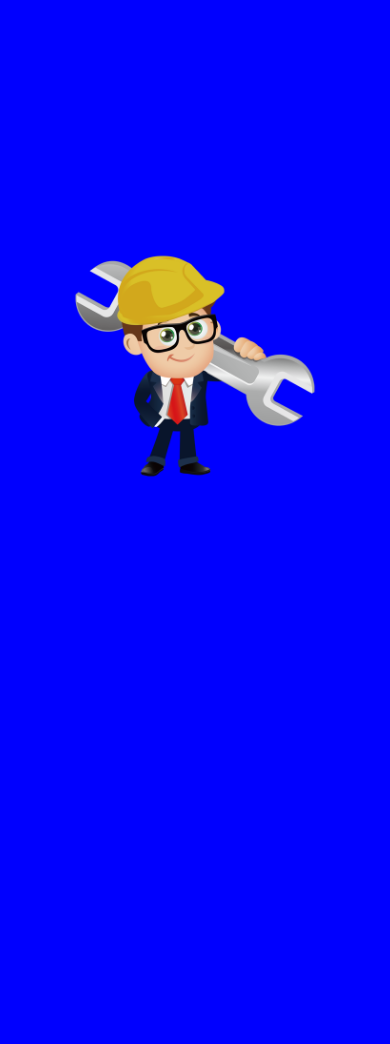
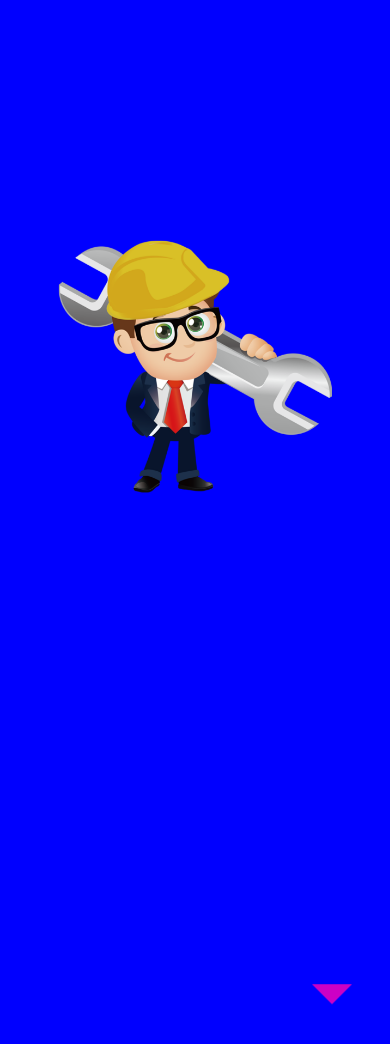
Before and after one commit to andrefonseca99/portfolio, a Django app: page /about-me/ in a window 390 px wide. Shown: the part 1452-2496 px from the top of the page. Run offline with Django 4.2, Linux system fonts and the light colour scheme.

Commit message:
Adding some details to about page

```diff
--- a/base_static/global/css/styles.css
+++ b/base_static/global/css/styles.css
@@ -172,6 +172,12 @@ a {
     gap: .1rem;
 }
 
+.text h2,
+.text h3 {
+    font-family: var(--font-headings);
+}
+
+
 .computer {
     display: flex;
     flex-direction: column;
@@ -192,6 +198,18 @@ a {
 
 /* About me */
 
+.arrow {
+    position: fixed;
+    bottom: 5vh;
+    left: 50%;
+    width: 0;
+    height: 0;
+    border-left: 2rem solid transparent;
+    border-right: 2rem solid transparent;
+    border-top: 2rem solid var(--color-primary-pink);
+    transform: translate(-50%, 0%);
+    animation: flutuacao 1s ease-in-out infinite;
+}
 .page-container {
     width: 100%;
     height: 90vh;
@@ -238,6 +256,11 @@ a {
 
 
 /* My work */
+
+.title-container h1 {
+    font-size: 7rem;
+}
+
 .my-work {
     display: flex;
     flex-direction: column;
@@ -329,7 +352,7 @@ a {
     display: grid;
     grid-template-columns: 1fr 1fr;
     height: 90vh;
-    max-width: 90vw;
+    max-width: 100vw;
 }
 
 .personal-image {
@@ -528,6 +551,14 @@ a {
         max-height: 50vh;
     }
 
+    .project-desc h1 {
+        font-size: 3.5rem;
+    }
+
+    .arrow {
+        left: 90%;
+    }
+
 }
 
 @media only screen and (max-width: 450px) {
@@ -562,4 +593,7 @@ a {
     .descricao h1 {
         font-size: 3.2rem;
     }
+    .arrow {
+        left: 80%;
+    }
 }
--- a/personal_projects/templates/personal_projects/pages/about.html
+++ b/personal_projects/templates/personal_projects/pages/about.html
@@ -5,6 +5,7 @@
 
 {% block content %}
 <div class="page-container">
+    <div class="arrow"></div>
     <section class="page">
         <div class="grid-container">
             <div class="descricao">
@@ -44,7 +45,7 @@
                 <h1>These are skills that I have learned until now</h1>
             </div>
             <div class="imagem-descricao">
-                <img src="{% static 'global/img/pythonb.png' %}" alt="engineer">
+                <img src="{% static 'global/img/skills.png' %}" alt="engineer">
             </div>
         </div>
     </section>
```
Also changed, not shown: base_static/global/img/computer.png, base_static/global/img/skills.png (added).
